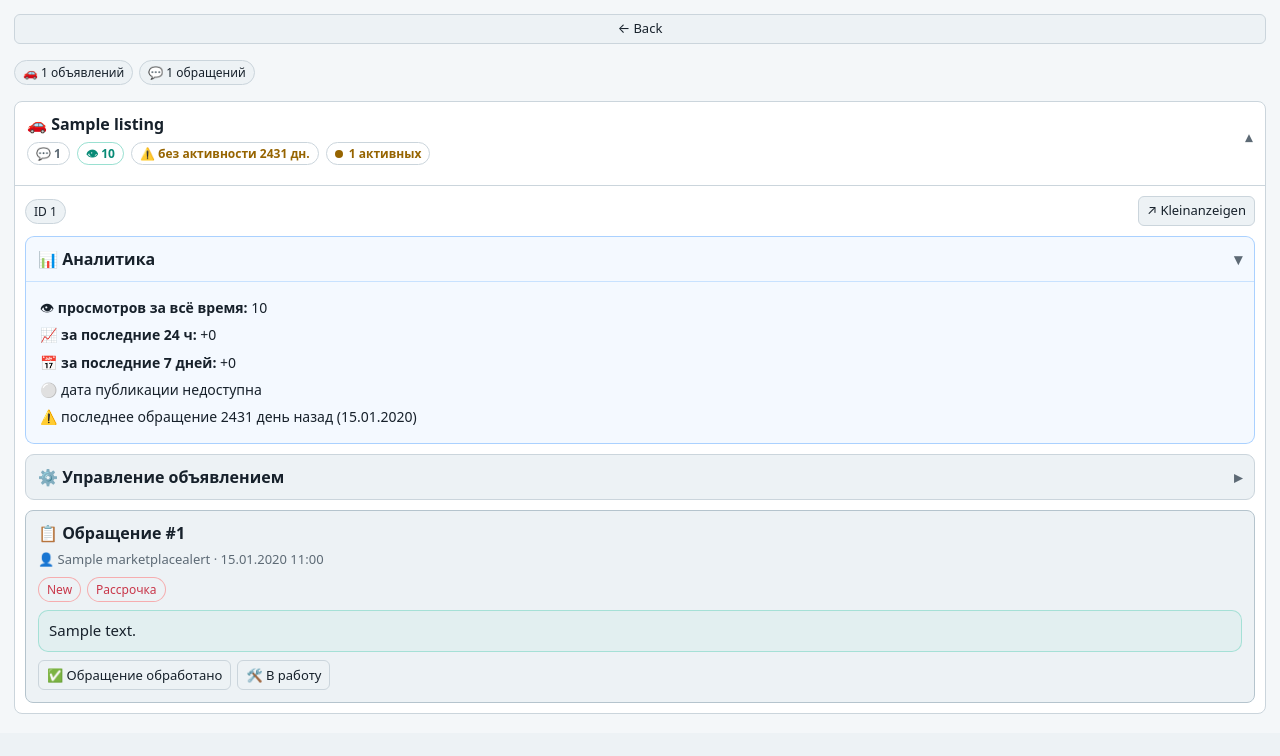
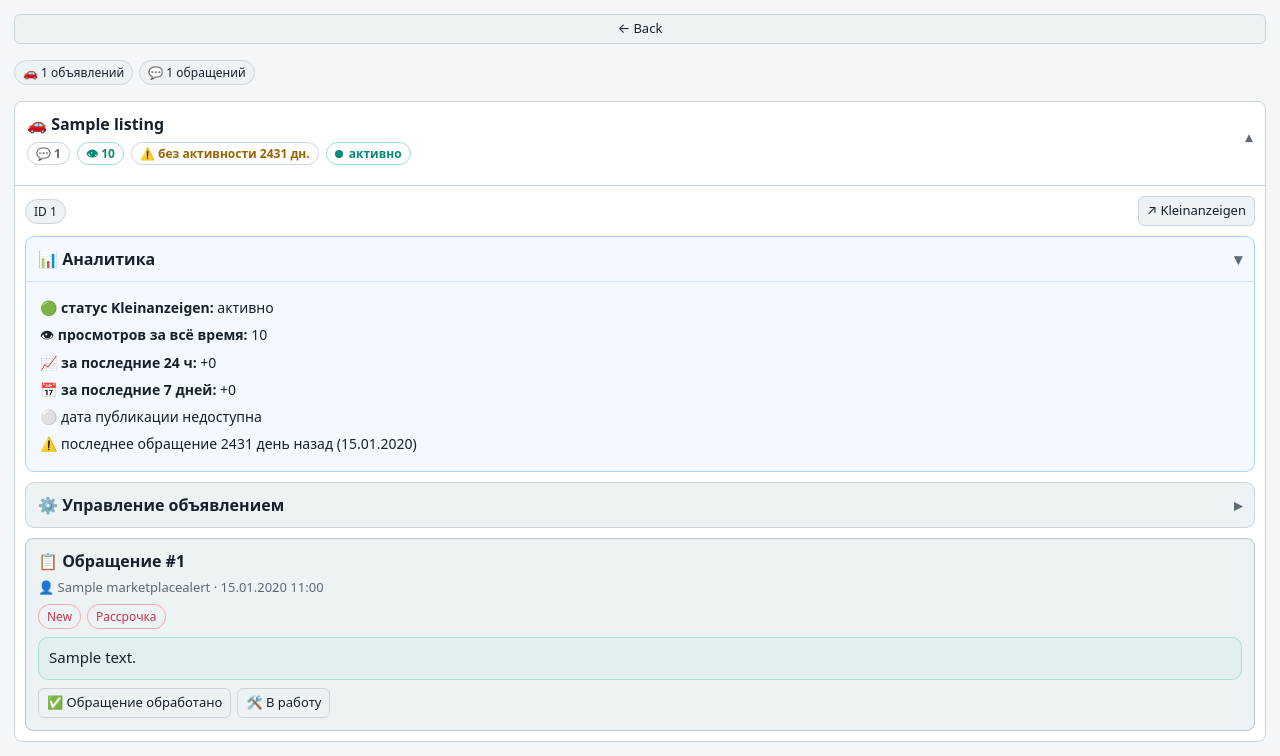
Before and after one commit to p95max/argus, a Django app: page /m/listings/ in a window 1280 px wide, after a click on "📊 Аналитика". Shown: the part 67-823 px from the top of the page. Before the commit the page ends 781 px from the top, so only its background shows below. Run offline with Django 5.2, Linux system fonts and the light colour scheme; a user stored in the database is signed in; data comes from the database, SQL or seed files in the repository; tables that the repository leaves empty hold one stand-in row (values such as "Sample post").

Commit message:
ui: show parsed Kleinanzeigen listing status

```diff
--- a/templates/mobile/listings.html
+++ b/templates/mobile/listings.html
@@ -83,6 +83,14 @@
                             {% endif %}
                             {% if group.is_closed %}
                                 <span class="status-pill danger listing-status-pill"><span class="status-dot"></span>закрыто</span>
+                            {% elif group.statistics and group.statistics.kleinanzeigen_status == 'deleted' %}
+                                <span class="status-pill danger listing-status-pill"><span class="status-dot"></span>удалено</span>
+                            {% elif group.statistics and group.statistics.kleinanzeigen_status == 'reserved' %}
+                                <span class="status-pill warn listing-status-pill"><span class="status-dot"></span>зарезервировано</span>
+                            {% elif group.statistics and group.statistics.kleinanzeigen_status == 'active' %}
+                                <span class="status-pill ok listing-status-pill"><span class="status-dot"></span>активно</span>
+                            {% elif group.statistics and group.statistics.kleinanzeigen_url %}
+                                <span class="status-pill muted listing-status-pill"><span class="status-dot"></span>статус неизвестен</span>
                             {% elif group.open_count %}
                                 <span class="status-pill warn listing-status-pill"><span class="status-dot"></span>{{ group.open_count }} активных</span>
                             {% else %}
@@ -113,6 +121,15 @@
                         <div class="listing-action-box listing-statistics-box">
                             {% if group.statistics and group.statistics.kleinanzeigen_url %}
                                 <div class="listing-analytics-panel">
+                                    {% if group.statistics.kleinanzeigen_status == 'deleted' %}
+                                        <div>🔴 <strong>статус Kleinanzeigen:</strong> удалено</div>
+                                    {% elif group.statistics.kleinanzeigen_status == 'reserved' %}
+                                        <div>🟡 <strong>статус Kleinanzeigen:</strong> зарезервировано</div>
+                                    {% elif group.statistics.kleinanzeigen_status == 'active' %}
+                                        <div>🟢 <strong>статус Kleinanzeigen:</strong> активно</div>
+                                    {% else %}
+                                        <div>⚪ <strong>статус Kleinanzeigen:</strong> пока неизвестен</div>
+                                    {% endif %}
                                     <div>👁 <strong>просмотров за всё время:</strong> {{ group.statistics.views_count }}</div>
                                     <div>📈 <strong>за последние 24 ч:</strong> {% if group.statistics.views_delta_24h is not None %}+{{ group.statistics.views_delta_24h }}{% else %}данных пока нет{% endif %}</div>
                                     <div>📅 <strong>за последние 7 дней:</strong> {% if group.statistics.views_delta_7d is not None %}+{{ group.statistics.views_delta_7d }}{% else %}данных пока нет{% endif %}</div>
```
